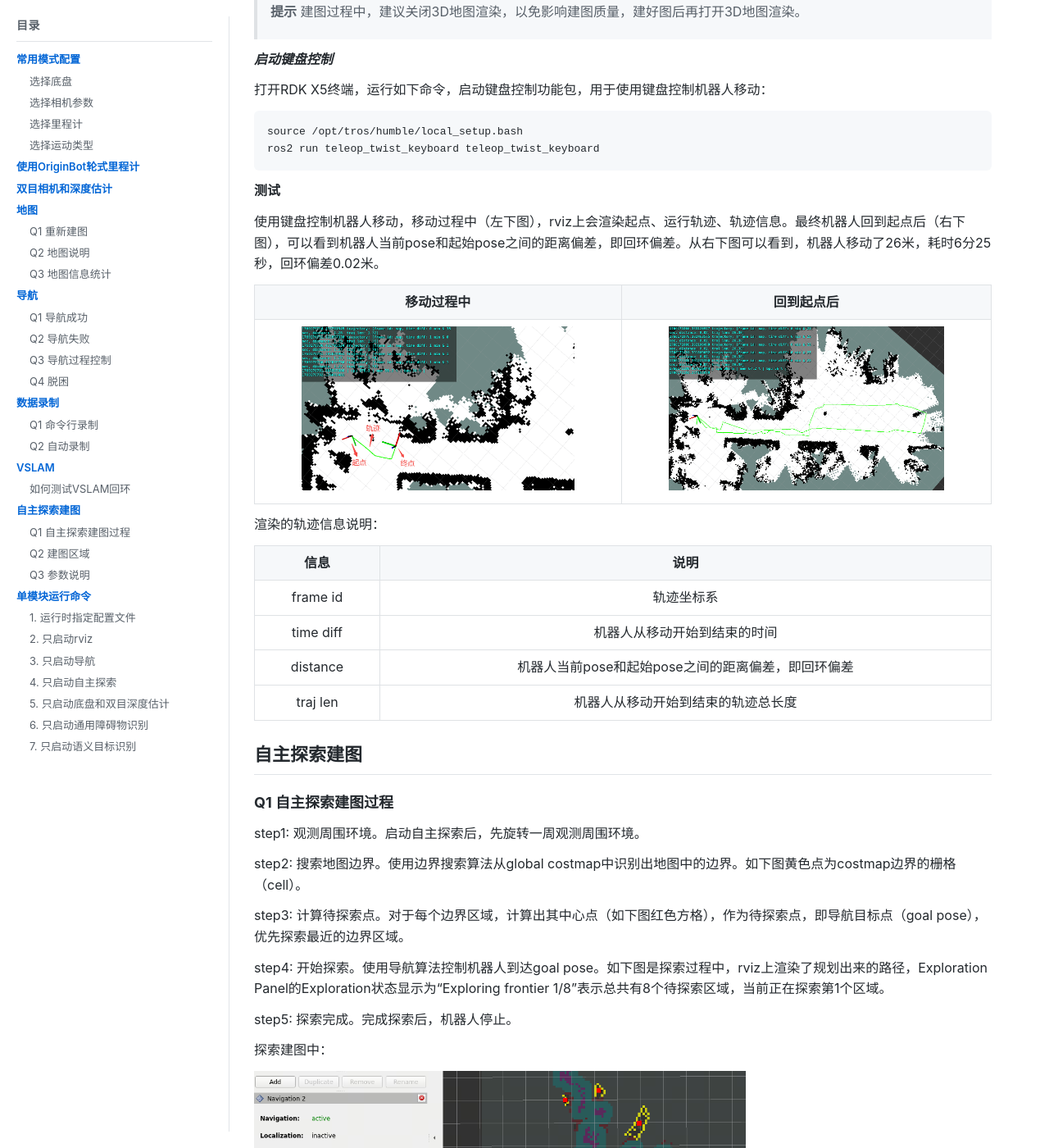
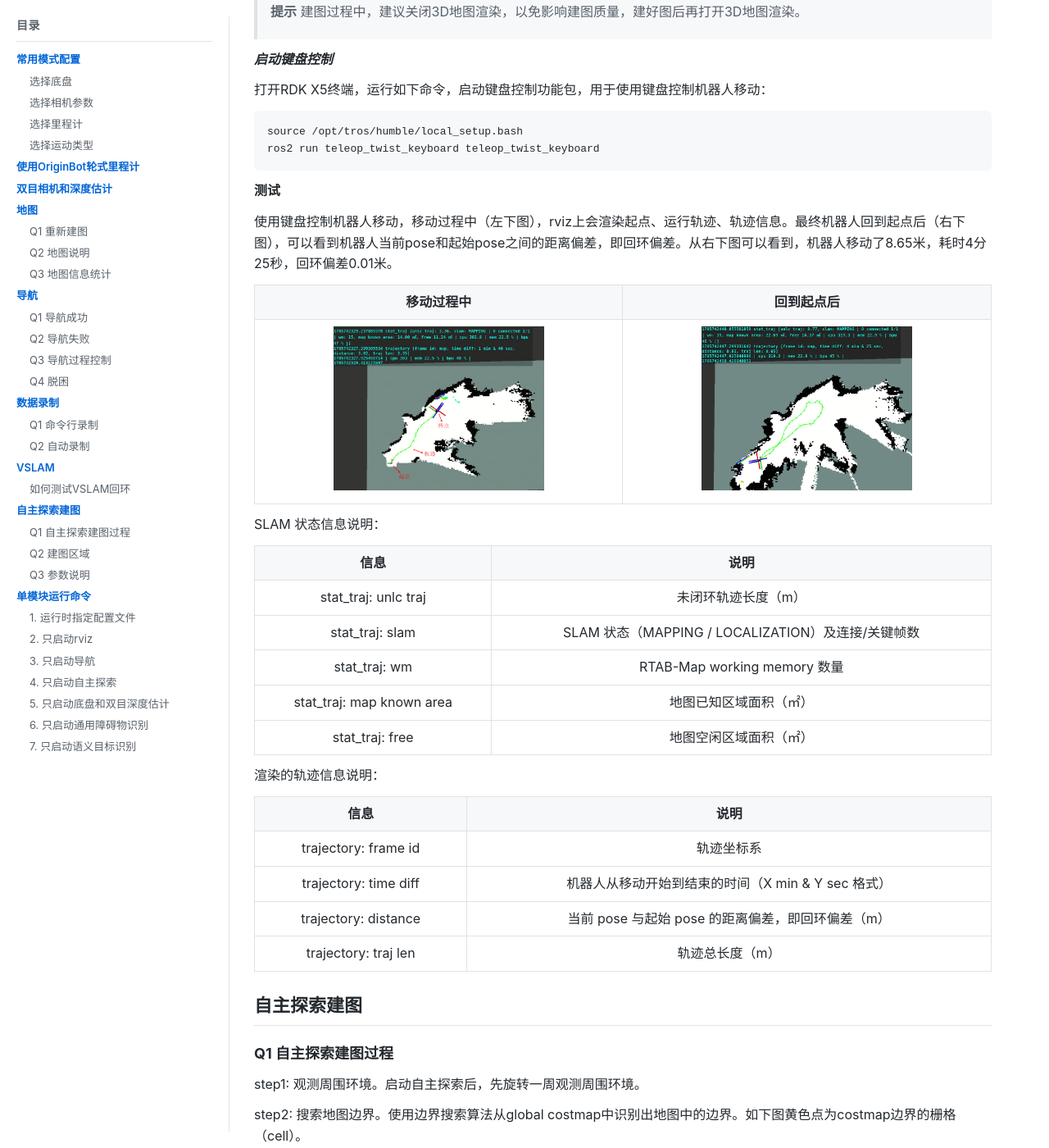
Before and after one commit to D-Robotics/tros_vims_doc, a Jekyll site: the page built from faq.md, in a window 1280 px wide and 1400 px high, scrolled down 7604 px. Shown: the whole window at 82% size. Built offline with Jekyll 4.4.1, drawn with Linux system fonts in a browser that asks for light colours.

Commit message:
Update FAQ test section: new rviz HUD screenshots and info tables
- Replace old rviz screenshots with updated HUD version
- Split trajectory info into two tables: SLAM status and rendered trajectory
- Update field descriptions to match new rviz HUD format
- Update test metrics (8.65m, 4min 25s, 0.01m loop closure error)

```diff
--- a/faq.md
+++ b/faq.md
@@ -262,20 +262,30 @@ ros2 run teleop_twist_keyboard teleop_twist_keyboard
 
 **测试**
 
-使用键盘控制机器人移动，移动过程中（左下图），rviz上会渲染起点、运行轨迹、轨迹信息。最终机器人回到起点后（右下图），可以看到机器人当前pose和起始pose之间的距离偏差，即回环偏差。从右下图可以看到，机器人移动了26米，耗时6分25秒，回环偏差0.02米。
+使用键盘控制机器人移动，移动过程中（左下图），rviz上会渲染起点、运行轨迹、轨迹信息。最终机器人回到起点后（右下图），可以看到机器人当前pose和起始pose之间的距离偏差，即回环偏差。从右下图可以看到，机器人移动了8.65米，耗时4分25秒，回环偏差0.01米。
 
 | 移动过程中 | 回到起点后 |
 | :---: | :---: |
 | <img src="images/image_038.png" height="200"> | <img src="images/image_039.png" height="200"> |
 
+SLAM 状态信息说明：
+
+| 信息 | 说明 |
+| :---: | :---: |
+| stat_traj: unlc traj | 未闭环轨迹长度（m） |
+| stat_traj: slam | SLAM 状态（MAPPING / LOCALIZATION）及连接/关键帧数 |
+| stat_traj: wm | RTAB-Map working memory 数量 |
+| stat_traj: map known area | 地图已知区域面积（㎡） |
+| stat_traj: free | 地图空闲区域面积（㎡） |
+
 渲染的轨迹信息说明：
 
 | 信息 | 说明 |
 | :---: | :---: |
-| frame id | 轨迹坐标系 |
-| time diff | 机器人从移动开始到结束的时间 |
-| distance | 机器人当前pose和起始pose之间的距离偏差，即回环偏差 |
-| traj len | 机器人从移动开始到结束的轨迹总长度 |
+| trajectory: frame id | 轨迹坐标系 |
+| trajectory: time diff | 机器人从移动开始到结束的时间（X min & Y sec 格式） |
+| trajectory: distance | 当前 pose 与起始 pose 的距离偏差，即回环偏差（m） |
+| trajectory: traj len | 轨迹总长度（m） |
 
 
 ## 自主探索建图
```
Also changed, not shown: images/image_038.png, images/image_039.png.
